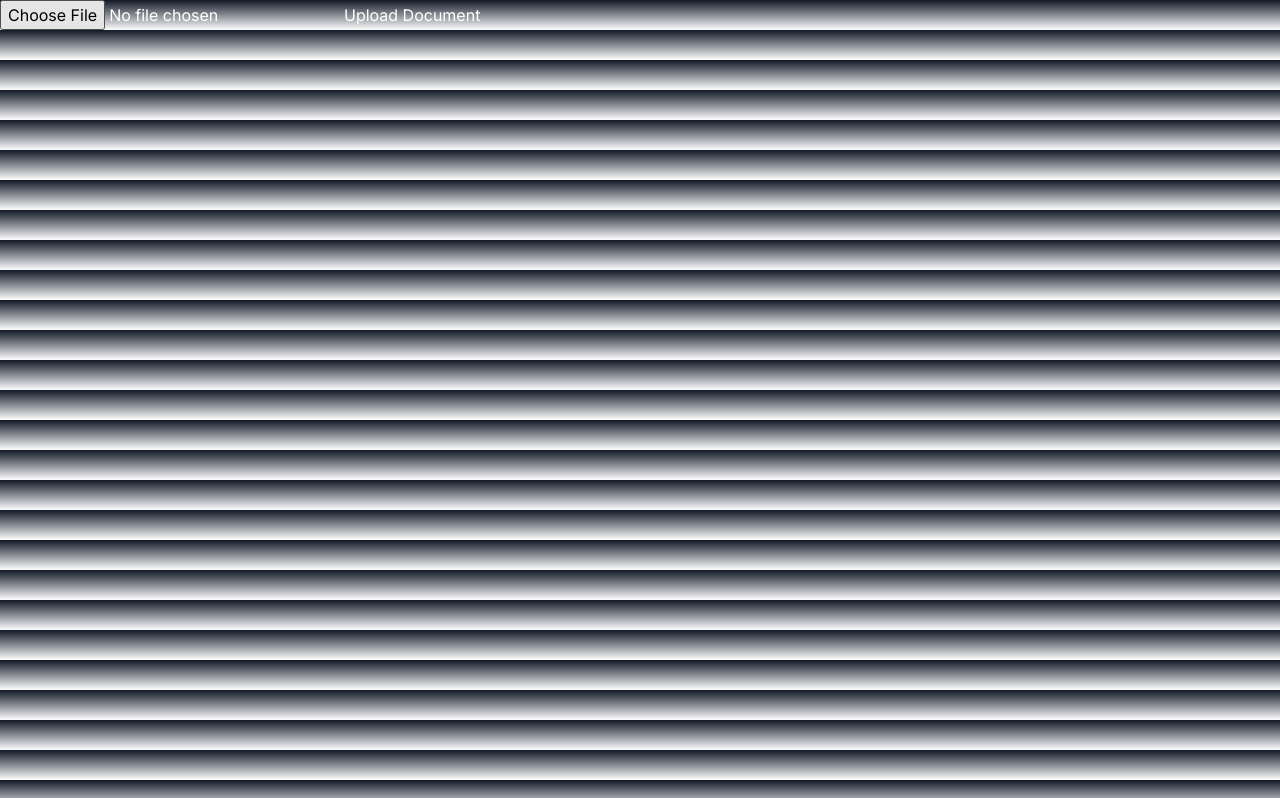
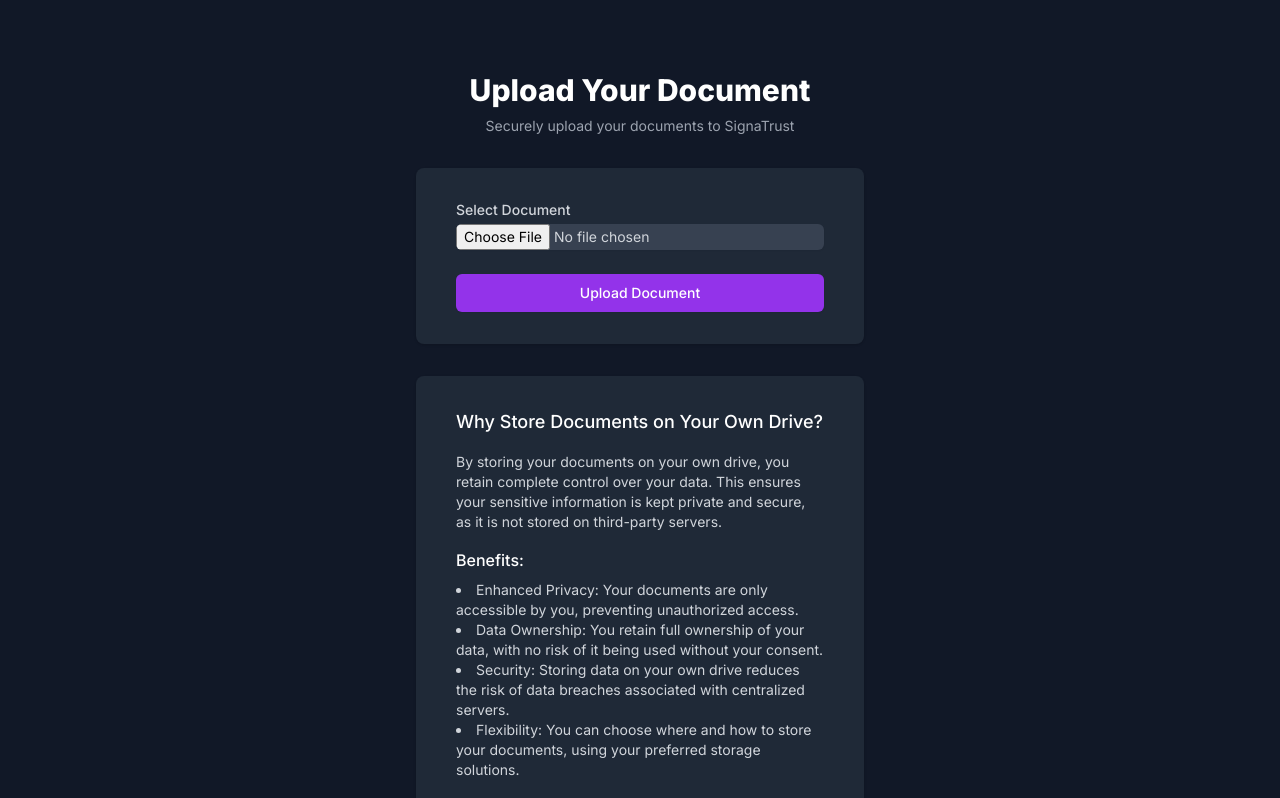
Before and after one commit to kmukherjeenj/signatrust_v2, a Next.js app: page /upload-document in a window 1280 px wide. Shown: the top 798 px of the page. Built offline with nearby package versions, Linux system fonts and the light colour scheme.

Commit message:
Implemented fallback storage for serverless environment

```diff
--- a/app/dashboard/CompletedSignatures.tsx
+++ b/app/dashboard/CompletedSignatures.tsx
@@ -1,14 +1,50 @@
-/*'use client'
+'use client'
 
 import React, { useState, useEffect } from 'react'
 import { motion } from 'framer-motion'
-import { getSignatureStatus } from '../services/farcasterAPI'
-import { SignatureStatus } from '../services/farcasterTypes'
 import SkeletonLoader from '../components/SkeletonLoader'
+import { agent } from '../lib/auth/authService'
+import { VerifiableCredential, IAgent } from '@veramo/core'
+
+type CredentialAndMetadata = {
+  hash: string
+  verifiableCredential: VerifiableCredential
+}
+
+interface SignatureStatus {
+  id: string;
+  documentName: string;
+  signedAt: string;
+  status: 'completed';
+}
+
+interface DocumentSignatureCredential extends VerifiableCredential {
+  type: string[];
+  credentialSubject: {
+    documentName: string;
+    [key: string]: any;
+  };
+}
+
+// Type guard to check if the agent has the dataStoreORMGetVerifiableCredentials method
+function hasDataStoreORM(agent: IAgent): agent is IAgent & { dataStoreORMGetVerifiableCredentials: () => Promise<CredentialAndMetadata[]> } {
+  return 'dataStoreORMGetVerifiableCredentials' in agent;
+}
+
+// Type guard to check if a credential is a DocumentSignatureCredential
+function isDocumentSignatureCredential(cred: VerifiableCredential): cred is DocumentSignatureCredential {
+  return Array.isArray(cred.type) &&
+         cred.type.includes('DocumentSignature') &&
+         'credentialSubject' in cred &&
+         typeof cred.credentialSubject === 'object' &&
+         cred.credentialSubject !== null &&
+         'documentName' in cred.credentialSubject;
+}
 
 const CompletedSignatures: React.FC = () => {
   const [completedSignatures, setCompletedSignatures] = useState<SignatureStatus[]>([])
   const [loading, setLoading] = useState(true)
+  const [error, setError] = useState<string | null>(null)
 
   useEffect(() => {
     fetchCompletedSignatures()
@@ -16,14 +52,29 @@ const CompletedSignatures: React.FC = () => {
 
   const fetchCompletedSignatures = async () => {
     try {
-      // TODO: Replace with real logic to get completed signature IDs
-      const signatureIds = ['completedId1', 'completedId2']
-      const signatures: SignatureStatus[] = await Promise.all(
-        signatureIds.map(id => getSignatureStatus(id))
-      )
+      if (!hasDataStoreORM(agent)) {
+        throw new Error('Agent does not support dataStoreORMGetVerifiableCredentials');
+      }
+
+      // Fetch all verifiable credentials
+      const credentials = await agent.dataStoreORMGetVerifiableCredentials()
+
+      // Filter and transform credentials to SignatureStatus
+      const signatures: SignatureStatus[] = credentials
+        .filter((cred): cred is CredentialAndMetadata & { verifiableCredential: DocumentSignatureCredential } =>
+          isDocumentSignatureCredential(cred.verifiableCredential)
+        )
+        .map((cred) => ({
+          id: cred.hash,
+          documentName: cred.verifiableCredential.credentialSubject.documentName,
+          signedAt: cred.verifiableCredential.issuanceDate,
+          status: 'completed'
+        }))
+
       setCompletedSignatures(signatures)
-    } catch (error) {
-      console.error('Error fetching completed signatures:', error)
+    } catch (err) {
+      console.error('Error fetching completed signatures:', err)
+      setError(err instanceof Error ? err.message : 'An unknown error occurred')
     } finally {
       setLoading(false)
     }
@@ -31,78 +82,13 @@ const CompletedSignatures: React.FC = () => {
 
   if (loading) return <SkeletonLoader />
 
-  return (
-    <motion.div
-      initial={{ opacity: 0 }}
-      animate={{ opacity: 1 }}
-      exit={{ opacity: 0 }}
-      className="completed-signatures bg-gray-800 p-6 rounded-lg shadow-lg"
-    >
-      <h2 className="text-2xl font-bold mb-4 text-white">Completed Signatures</h2>
-      {completedSignatures.length === 0 ? (
-        <p className="text-gray-400">No completed signatures yet.</p>
-      ) : (
-        <ul className="space-y-4">
-          {completedSignatures.map((signature) => (
-            <li key={signature.id} className="bg-gray-700 p-4 rounded-md">
-              <h3 className="text-lg font-semibold text-white">{signature.documentName}</h3>
-              <p className="text-gray-300">Signed on: {new Date(signature.signedAt).toLocaleString()}</p>
-            </li>
-          ))}
-        </ul>
-      )}
-    </motion.div>
-  )
-}
-
-export default CompletedSignatures */
-
-'use client'
-
-import React, { useState, useEffect } from 'react'
-import { motion } from 'framer-motion'
-import SkeletonLoader from '../components/SkeletonLoader'
-
-// Define a mock signature status type
-interface MockSignatureStatus {
-  id: string;
-  documentName: string;
-  signedAt: string;
-  status: 'completed';
-}
-
-const CompletedSignatures: React.FC = () => {
-  const [completedSignatures, setCompletedSignatures] = useState<MockSignatureStatus[]>([])
-  const [loading, setLoading] = useState(true)
-
-  useEffect(() => {
-    fetchMockCompletedSignatures()
-  }, [])
-
-  const fetchMockCompletedSignatures = async () => {
-    // Simulate API call delay
-    await new Promise(resolve => setTimeout(resolve, 1000))
-
-    const mockSignatures: MockSignatureStatus[] = [
-      {
-        id: 'completedId1',
-        documentName: 'Contract A',
-        signedAt: new Date(Date.now() - 86400000).toISOString(), // 1 day ago
-        status: 'completed'
-      },
-      {
-        id: 'completedId2',
-        documentName: 'Agreement B',
-        signedAt: new Date(Date.now() - 172800000).toISOString(), // 2 days ago
-        status: 'completed'
-      }
-    ]
-
-    setCompletedSignatures(mockSignatures)
-    setLoading(false)
+  if (error) {
+    return (
+      <div className="text-red-500">
+        Error: {error}
+      </div>
+    )
   }
-
-  if (loading) return <SkeletonLoader />
 
   return (
     <motion.div
--- a/app/learn-more/page.tsx
+++ b/app/learn-more/page.tsx
@@ -3,7 +3,7 @@
 import React from 'react';
 import Link from 'next/link';
 
-export default function DigitalIDProsCons() {
+export default function Page() {
   return (
     <div className="min-h-screen bg-gray-900 flex flex-col justify-center py-12 sm:px-6 lg:px-8">
       <div className="sm:mx-auto sm:w-full sm:max-w-md">
@@ -11,7 +11,7 @@ export default function DigitalIDProsCons() {
           Digital IDs: The Real Deal
         </h2>
         <p className="mt-2 text-center text-sm text-gray-400">
-          Let's dive into the world of Digital IDs!
+          Let&apos;s dive into the world of Digital IDs!
         </p>
       </div>
 
@@ -50,7 +50,7 @@ export default function DigitalIDProsCons() {
 
       <div className="mt-8 sm:mx-auto sm:w-full sm:max-w-md">
         <p className="text-center text-xs text-gray-400">
-          By diving into Digital IDs, you're stepping into the future. Need more deets? Check out our{' '}
+          By diving into Digital IDs, you&apos;re stepping into the future. Need more deets? Check out our{' '}
           <Link href="/terms" className="text-purple-400 hover:text-purple-300">
             Terms of Service
           </Link>{' '}
--- a/app/upload-document/page.tsx
+++ b/app/upload-document/page.tsx
@@ -1,23 +1,102 @@
-"use client";
+'use client';
 
 import React, { useState } from 'react';
 import { useRouter } from 'next/navigation';
 
 export default function UploadDocument() {
   const [file, setFile] = useState<File | null>(null);
+  const [isLoading, setIsLoading] = useState<boolean>(false);
+  const [error, setError] = useState<string>('');
   const router = useRouter();
 
   const handleSubmit = async (e: React.FormEvent) => {
     e.preventDefault();
-    // Implement document upload logic here
-    // On success:
-    router.push('/documents/');
+    if (!file) {
+      setError('Please select a file to upload.');
+      return;
+    }
+    setIsLoading(true);
+    setError('');
+
+    try {
+      // Implement document upload logic here
+      // On success:
+      router.push('/documents/');
+    } catch (err) {
+      setError('Upload failed. Please try again.');
+      console.error(err);
+    } finally {
+      setIsLoading(false);
+    }
   };
 
   return (
-    <form onSubmit={handleSubmit}>
-      <input type="file" onChange={(e) => setFile(e.target.files?.[0] || null)} />
-      <button type="submit">Upload Document</button>
-    </form>
+    <div className="min-h-screen bg-gray-900 flex flex-col justify-center py-12 sm:px-6 lg:px-8">
+      <div className="sm:mx-auto sm:w-full sm:max-w-md">
+        <h2 className="mt-6 text-center text-3xl font-extrabold text-white">
+          Upload Your Document
+        </h2>
+        <p className="mt-2 text-center text-sm text-gray-400">
+          Securely upload your documents to SignaTrust
+        </p>
+      </div>
+
+      <div className="mt-8 sm:mx-auto sm:w-full sm:max-w-md">
+        <div className="bg-gray-800 py-8 px-4 shadow sm:rounded-lg sm:px-10">
+          <form className="space-y-6" onSubmit={handleSubmit}>
+            <div>
+              <label htmlFor="file" className="block text-sm font-medium text-gray-300">
+                Select Document
+              </label>
+              <input
+                type="file"
+                id="file"
+                onChange={(e) => setFile(e.target.files?.[0] || null)}
+                required
+                className="mt-1 block w-full text-sm text-gray-300 border-gray-600 bg-gray-700 rounded-md shadow-sm focus:border-indigo-500 focus:ring-indigo-500"
+              />
+            </div>
+
+            {error && (
+              <div className="text-red-500 text-sm mt-2">
+                {error}
+              </div>
+            )}
+
+            <div>
+              <button
+                type="submit"
+                disabled={isLoading}
+                className="w-full flex justify-center py-2 px-4 border border-transparent rounded-md shadow-sm text-sm font-medium text-white bg-purple-600 hover:bg-purple-700 focus:outline-none focus:ring-2 focus:ring-offset-2 focus:ring-purple-500 transition duration-150 ease-in-out"
+              >
+                {isLoading ? 'Uploading...' : 'Upload Document'}
+              </button>
+            </div>
+          </form>
+        </div>
+      </div>
+
+      <div className="mt-8 sm:mx-auto sm:w-full sm:max-w-md">
+        <div className="bg-gray-800 py-8 px-4 shadow sm:rounded-lg sm:px-10">
+          <h3 className="text-lg font-medium text-white mb-4">Why Store Documents on Your Own Drive?</h3>
+          <p className="text-sm text-gray-300 mb-4">
+            By storing your documents on your own drive, you retain complete control over your data. This ensures your sensitive information is kept private and secure, as it is not stored on third-party servers.
+          </p>
+          <h4 className="text-md font-medium text-white mb-2">Benefits:</h4>
+          <ul className="list-disc list-inside text-sm text-gray-300 mb-4">
+            <li>Enhanced Privacy: Your documents are only accessible by you, preventing unauthorized access.</li>
+            <li>Data Ownership: You retain full ownership of your data, with no risk of it being used without your consent.</li>
+            <li>Security: Storing data on your own drive reduces the risk of data breaches associated with centralized servers.</li>
+            <li>Flexibility: You can choose where and how to store your documents, using your preferred storage solutions.</li>
+          </ul>
+          <p className="text-sm text-gray-300 mb-4">
+            Our platform integrates seamlessly with your existing storage solutions, ensuring a smooth and secure document management experience.
+          </p>
+          <p className="text-sm text-gray-300 mb-4">
+            Remember to regularly back up your data and use strong passwords to protect your storage drive. This way, you can enjoy the benefits of self-sovereign document storage without sacrificing security or privacy.
+          </p>
+        </div>
+      </div>
+    </div>
   );
 }
```
Also changed, not shown: app/dashboard/page.tsx (+51 -17 lines), app/lib/storage/PlatformSecureStorage.ts (+18 -39 lines).
